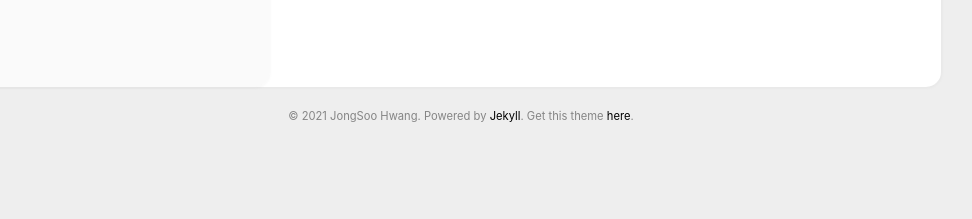
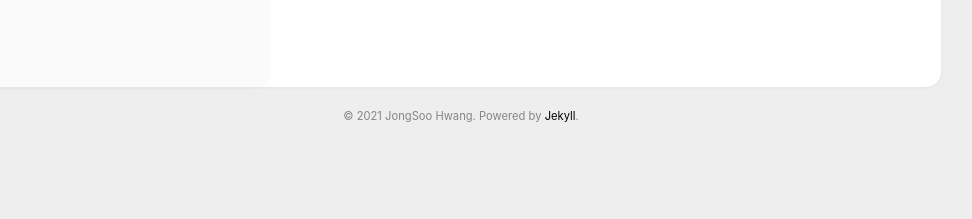
Before and after one commit to jonsyou/jonsyou.github.io, a Jekyll site: the page built from index.html, in a window 1280 px wide. Shown: the part 700-919 px from the top of the page, without its empty margins (179-1151 px from the left). Built offline with Jekyll 4.4.1, drawn with Linux system fonts in a browser that asks for light colours.

Commit message:
Update footer.html

```diff
--- a/_includes/footer.html
+++ b/_includes/footer.html
@@ -2,7 +2,5 @@
   <div>
     &copy; {{ site.time | date: '%Y' }} {{ site.user.name }}.
     Powered by <a href="http://jekyllrb.com" target="_blank">Jekyll</a>.
-    Get this theme
-    <a href="https://github.com/starry99/catbook" target="_blank">here</a>.
   </div>
 </footer>
```
